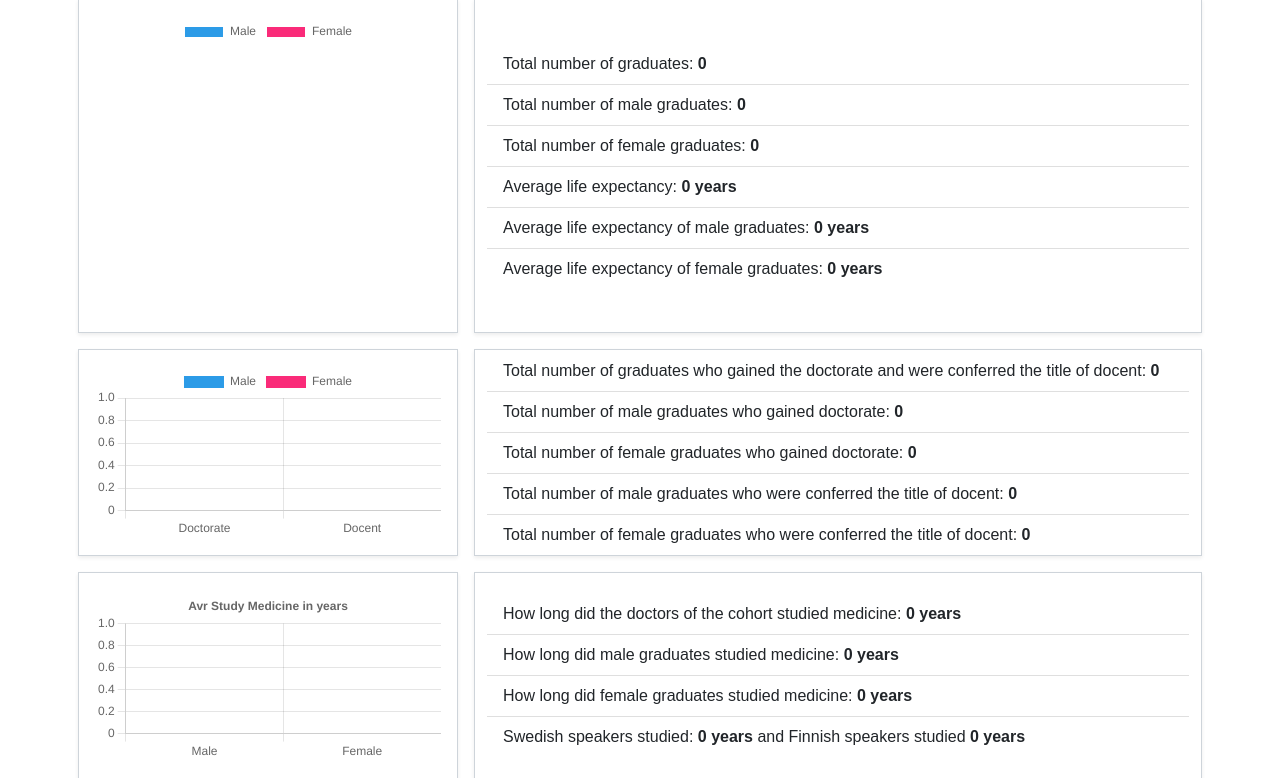
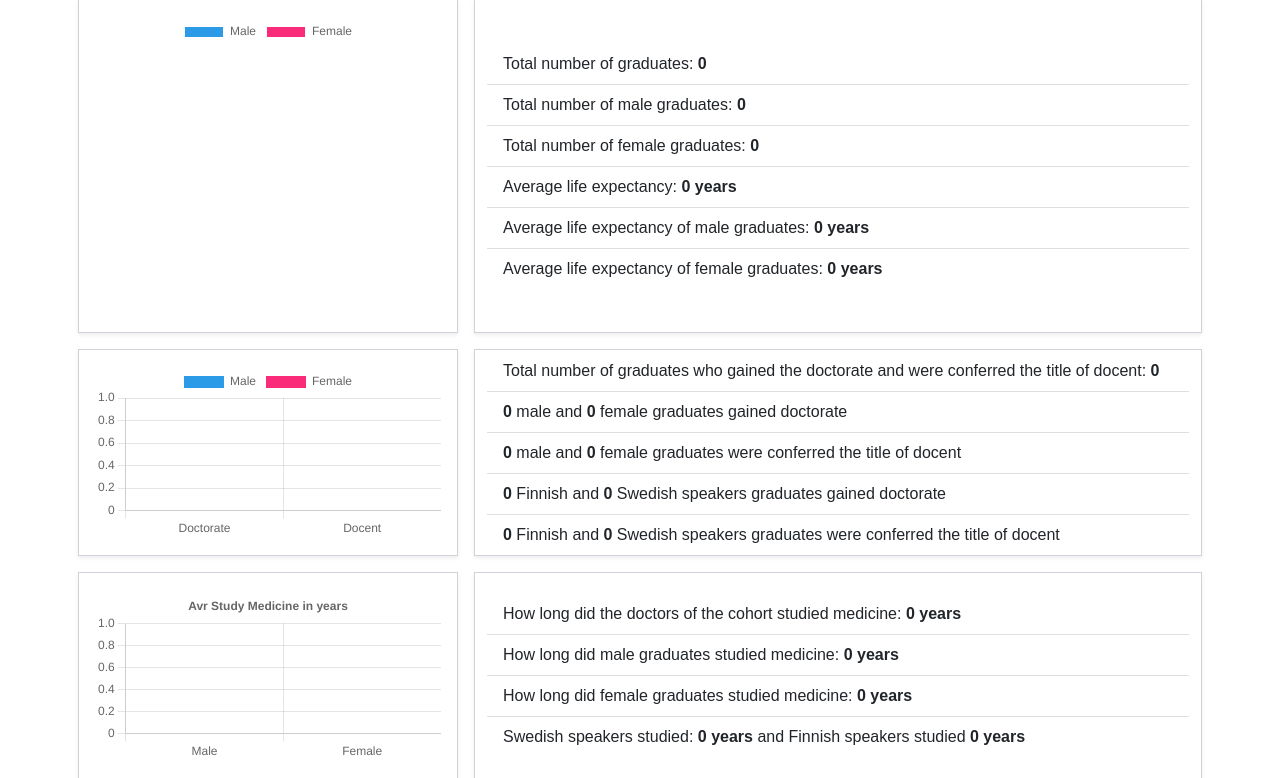
Before and after one commit to shukhrat121995/medics, a Django app: page /charts in a window 1280 px wide. Shown: the part 119-897 px from the top of the page. Run offline with Django 3.2, Linux system fonts and the light colour scheme; data that the repository does not hold is empty; some libraries are stand-ins or nearby versions; some web fonts are replaced.

Commit message:
charts finally completed

```diff
--- a/pages/views.py
+++ b/pages/views.py
@@ -64,7 +64,11 @@ def charts(request):
         'doctorate_male': doctorates.filter(person__gender='Male').count(),
         'doctorate_female': doctorates.filter(person__gender='Female').count(),
         'docent_male': docents.filter(person__gender='Male').count(),
-        'docent_female': docents.filter(person__gender='Female').count()
+        'docent_female': docents.filter(person__gender='Female').count(),
+        'doctorate_fin': doctorates.filter(person__language='Finnish').count(),
+        'doctorate_swe': doctorates.filter(person__language='Swedish').count(),
+        'docent_fin': docents.filter(person__language='Finnish').count(),
+        'docent_swe': docents.filter(person__language='Swedish').count()
     }
     return render(request, 'pages/charts.html', context)
 
--- a/templates/pages/charts.html
+++ b/templates/pages/charts.html
@@ -37,15 +37,23 @@
             Total number of graduates who gained the doctorate and were conferred the title of
             docent: <span class="fw-bold">{{ doctorate_and_docent }}</span>
           </li>
-          <li class="list-group-item fw-normal">Total number of male graduates who gained doctorate: <span
-              class="fw-bold">{{ doctorate_male }}</span></li>
-          <li class="list-group-item fw-normal">Total number of female graduates who gained doctorate: <span
-              class="fw-bold">{{ doctorate_female }}</span></li>
-          <li class="list-group-item fw-normal">Total number of male graduates who were conferred the title of
-            docent: <span class="fw-bold">{{ docent_male }}</span></li>
-          <li class="list-group-item fw-normal">Total number of female graduates who were conferred the title of
-            docent: <span class="fw-bold">{{ docent_female }}</span></li>
-
+          <li class="list-group-item fw-normal"><span
+              class="fw-bold">{{ doctorate_male }}</span> male and <span
+              class="fw-bold">{{ doctorate_female }}</span> female graduates gained doctorate
+          </li>
+          <li class="list-group-item fw-normal"><span class="fw-bold">{{ docent_male }}</span>
+            male and <span class="fw-bold">{{ docent_female }}</span> female graduates were conferred the title of
+            docent
+          </li>
+          <li class="list-group-item fw-normal"><span
+              class="fw-bold">{{ doctorate_fin }}</span> Finnish and <span
+              class="fw-bold">{{ doctorate_swe }}</span> Swedish speakers graduates gained doctorate
+          </li>
+          <li class="list-group-item fw-normal"><span class="fw-bold">{{ docent_fin }}</span>
+            Finnish and <span class="fw-bold">{{ docent_swe }}</span> Swedish speakers graduates were conferred the
+            title of
+            docent
+          </li>
         </ul>
       </div>
     </div>
```
